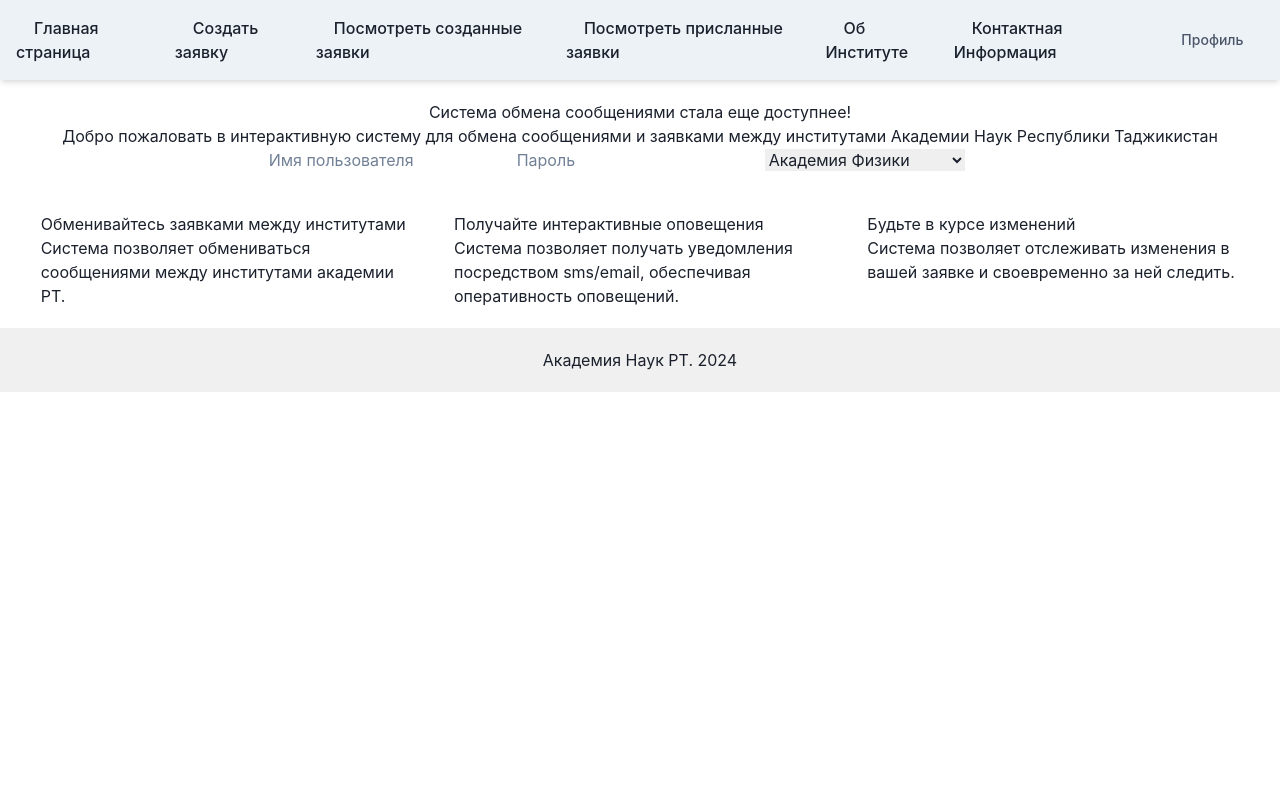
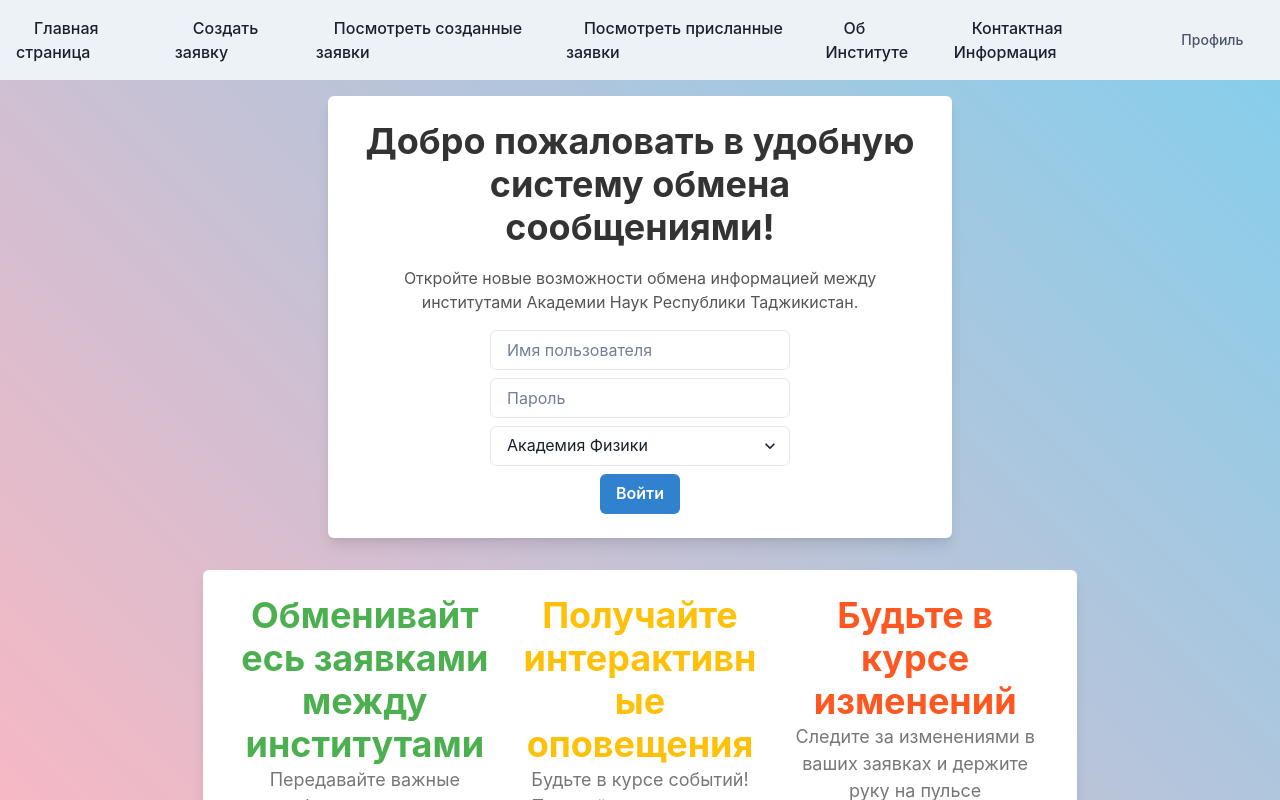
Before and after one commit to ManuRakh/an_front, a React app: page / in a window 1280 px wide. Shown: the top 800 px of the page. Built offline with nearby package versions, Linux system fonts and the light colour scheme.

Commit message:
changes at maincontent and loginform

```diff
--- a/src/components/LoginForm.js
+++ b/src/components/LoginForm.js
@@ -1,60 +1,75 @@
-import React, { useState } from 'react';
-import axios from 'axios';
+import React, { useState } from "react";
+import axios from "axios";
+import { Box, Input, Select, Button, Center, Text } from "@chakra-ui/react";
 
 function LoginForm({ onLoginSuccess }) {
-  const [username, setUsername] = useState('');
-  const [password, setPassword] = useState('');
-  const [academy, setAcademy] = useState('physics'); // Значение по умолчанию
+  const [username, setUsername] = useState("");
+  const [password, setPassword] = useState("");
+  const [academy, setAcademy] = useState("physics");
+  const [error, setError] = useState(null);
 
   const handleSubmit = async (event) => {
     event.preventDefault();
 
     try {
-      const response = await axios.post(`http://89.111.174.159:3002/auth/login`, {
+      const response = await axios.post(
+        `http://89.111.174.159:3002/auth/login`,
+        {
           username,
           password,
-        academy, // Отправляем выбранное значение академии
-      });
+          academy,
+        }
+      );
       console.log(response.data);
-      localStorage.setItem('academy', academy);
+      localStorage.setItem("academy", academy);
+      setError(null);
       onLoginSuccess(response.data);
     } catch (error) {
-      console.error('Ошибка авторизации', error);
+      console.error("Ошибка авторизации", error);
+      setError("Неверное имя пользователя или пароль");
     }
   };
 
   const handleAcademyChange = (e) => {
     const selectedAcademy = e.target.value;
     setAcademy(selectedAcademy);
-    localStorage.setItem('academy', selectedAcademy);
+    localStorage.setItem("academy", selectedAcademy);
   };
 
   return (
-    <form onSubmit={handleSubmit}>
-      <input
+    <Center>
+      <Box as="form" onSubmit={handleSubmit} w="300px">
+        {error && <Text color="red.500">{error}</Text>}
+        <Input
           type="text"
           value={username}
           onChange={(e) => setUsername(e.target.value)}
           placeholder="Имя пользователя"
-        required
+          isRequired
+          mb="2"
         />
-      <input
+        <Input
           type="password"
           value={password}
           onChange={(e) => setPassword(e.target.value)}
           placeholder="Пароль"
-        required
+          isRequired
+          mb="2"
         />
-      <select
+        <Select
           value={academy}
           onChange={handleAcademyChange}
-        required
+          isRequired
+          mb="2"
         >
           <option value="physics">Академия Физики</option>
           <option value="math">Академия Математики</option>
-      </select>
-      <button type="submit">Войти</button>
-    </form>
+        </Select>
+        <Button type="submit" colorScheme="blue">
+          Войти
+        </Button>
+      </Box>
+    </Center>
   );
 }
 
--- a/src/components/MainContent.js
+++ b/src/components/MainContent.js
@@ -1,32 +1,73 @@
-import React from 'react';
-import LoginForm from './LoginForm';
+import React from "react";
+import LoginForm from "./LoginForm";
+import { Box, Heading, Text } from "@chakra-ui/react";
 
 function MainContent({ isAuthenticated, handleLoginSuccess }) {
   return (
-    <main>
-      <main>
-        <section className="intro">
-          <h1>Система обмена сообщениями стала еще доступнее!</h1>
-          <p>Добро пожаловать в интерактивную систему для обмена сообщениями и заявками между институтами Академии Наук Республики Таджикистан</p>
-          {!isAuthenticated && <LoginForm onLoginSuccess={handleLoginSuccess} />}
-        </section>
-        <section className="features">
-          <div className="feature">
-            <h2>Обменивайтесь заявками между институтами</h2>
-            <p>Система позволяет обмениваться сообщениями между институтами академии РТ.</p>
-          </div>
-          <div className="feature">
-            <h2>Получайте интерактивные оповещения</h2>
-            <p>Система позволяет получать уведомления посредством sms/email, обеспечивая оперативность оповещений.</p>
-          </div>
-          <div className="feature">
-            <h2>Будьте в курсе изменений</h2>
-            <p>Система позволяет отслеживать изменения в вашей заявке и своевременно за ней следить.</p>
-          </div>
-        </section>
-      </main>
-      {/* Добавьте остальные секции здесь */}
-    </main>
+    <Box
+      as="main"
+      backgroundImage="linear-gradient(45deg, #FFB6C1, #87CEEB)"
+      padding="4"
+      minHeight="100vh"
+      display="flex"
+      flexDirection="column"
+      justifyContent="center"
+      alignItems="center"
+    >
+      <Box
+        className="intro"
+        p="6"
+        borderRadius="md"
+        boxShadow="lg"
+        backgroundColor="white"
+        width={{ base: "90%", md: "70%", lg: "50%" }}
+        textAlign="center"
+        marginBottom="4"
+      >
+        <Heading as="h1" mb="4" color="#333">
+          Добро пожаловать в удобную систему обмена сообщениями!
+        </Heading>
+        <Text mb="4" color="#555">
+          Откройте новые возможности обмена информацией между институтами Академии Наук Республики Таджикистан.
+        </Text>
+        {!isAuthenticated && <LoginForm onLoginSuccess={handleLoginSuccess} />}
+      </Box>
+      <Box
+        className="features"
+        p="6"
+        borderRadius="md"
+        boxShadow="lg"
+        backgroundColor="white"
+        width={{ base: "90%", md: "70%", lg: "70%" }}
+        textAlign="center"
+        marginTop="4"
+      >
+        <Box className="feature" mb="8">
+          <Heading as="h2" color="#4CAF50">
+            Обменивайтесь заявками между институтами
+          </Heading>
+          <Text color="#777" fontSize="lg">
+            Передавайте важные сообщения и заявки с легкостью между институтами академии РТ.
+          </Text>
+        </Box>
+        <Box className="feature" mb="8">
+          <Heading as="h2" color="#FFC107">
+            Получайте интерактивные оповещения
+          </Heading>
+          <Text color="#777" fontSize="lg">
+            Будьте в курсе событий! Получайте уведомления посредством SMS/Email с оперативной доставкой.
+          </Text>
+        </Box>
+        <Box className="feature">
+          <Heading as="h2" color="#FF5722">
+            Будьте в курсе изменений
+          </Heading>
+          <Text color="#777" fontSize="lg">
+            Следите за изменениями в ваших заявках и держите руку на пульсе современных технологий.
+          </Text>
+        </Box>
+      </Box>
+    </Box>
   );
 }
 
```
Lines whose indentation alone changed are shown as unchanged.
